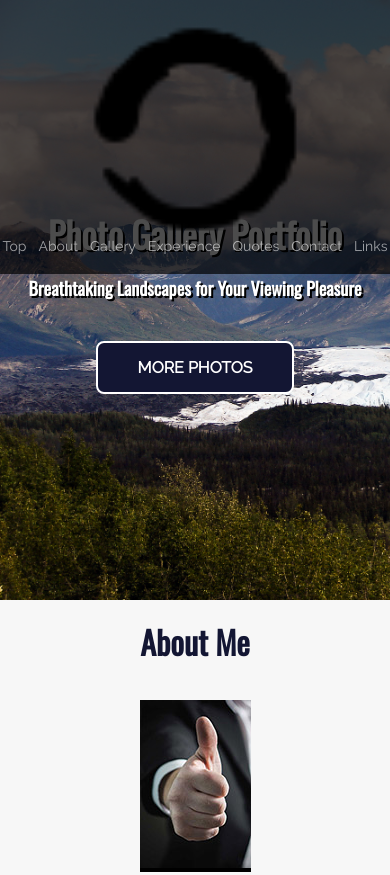
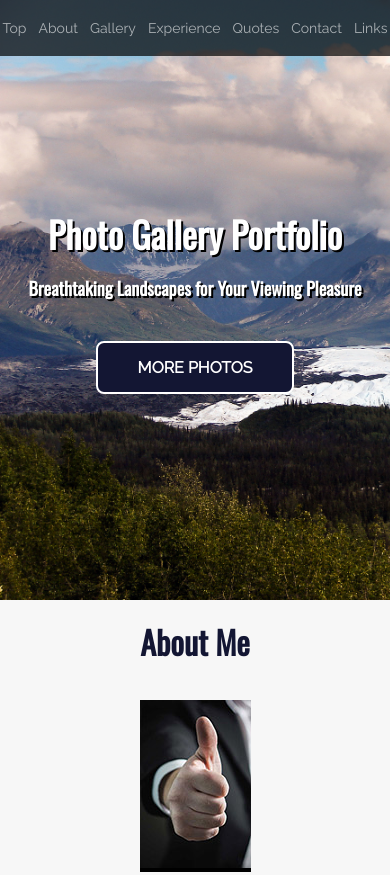
Before and after one commit to OneHoax/galflery_portfolio, a plain HTML site: page index.html in a window 390 px wide. Shown: the top 875 px of the page. Drawn offline with nearby package versions, Linux system fonts and the light colour scheme.

Commit message:
final changes

```diff
--- a/index.html
+++ b/index.html
@@ -16,7 +16,8 @@
 <body id="top">
     <header>
         <!-- _blank means a new window opens up when somebody clicks on it -->
-        <img src="img/icons8-zen-symbol-50.png", alt="">
+        <!-- <img src="img/icons8-zen-symbol-50.png", alt=""> -->
+        <div style="width: 60%;"></div>
         <nav>
             <ul>
                 <!-- # means when you click on this link go to this same page -->
--- a/style.css
+++ b/style.css
@@ -100,9 +100,9 @@ header nav li:last-child {
         padding: 20px 50px;
     }
 
-    header img {
-        width: 75%;
-    }
+    /* header img {
+        width: 5%;
+    } */
 
     header nav {
         justify-content: space-around;
```
